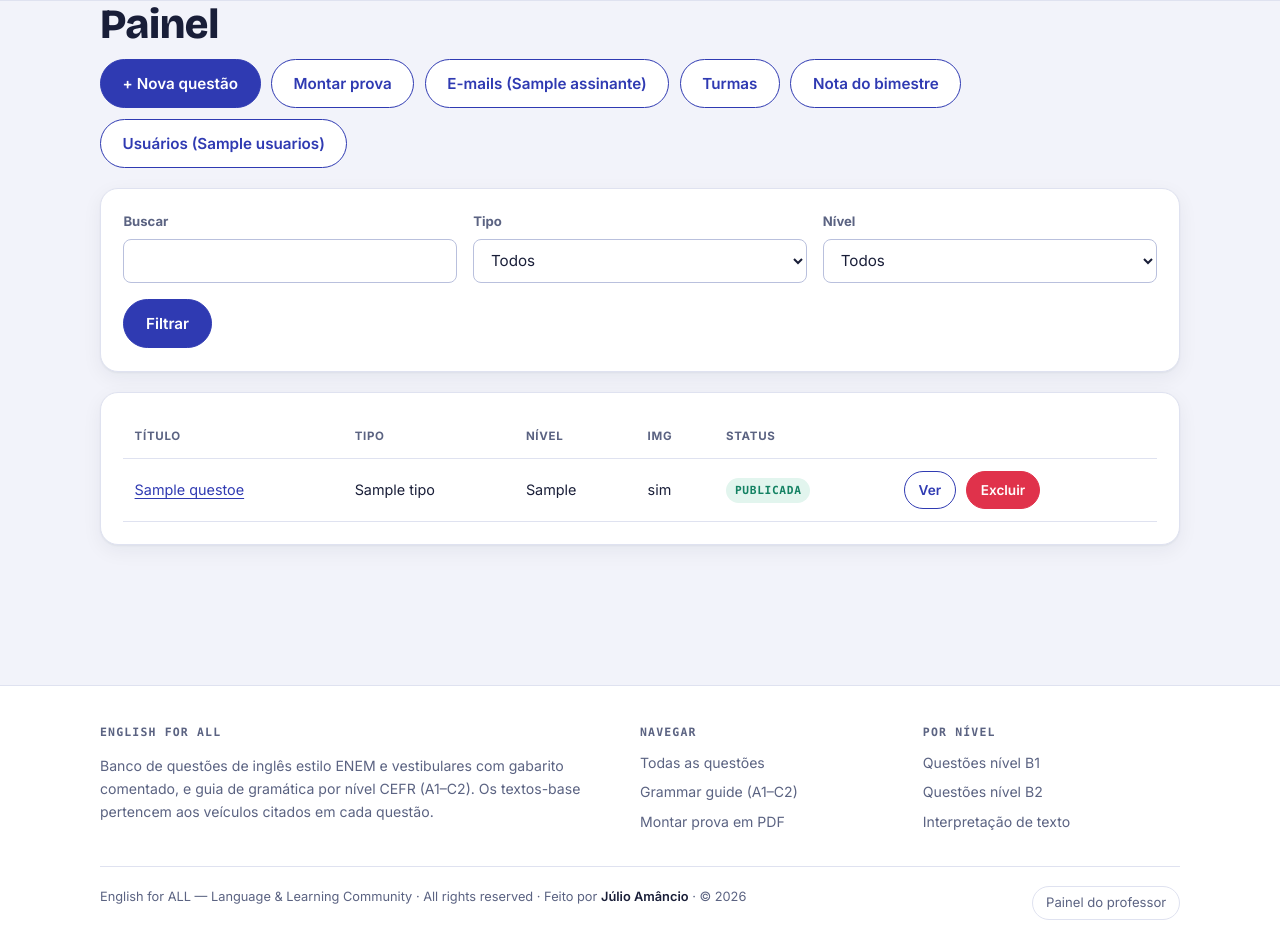
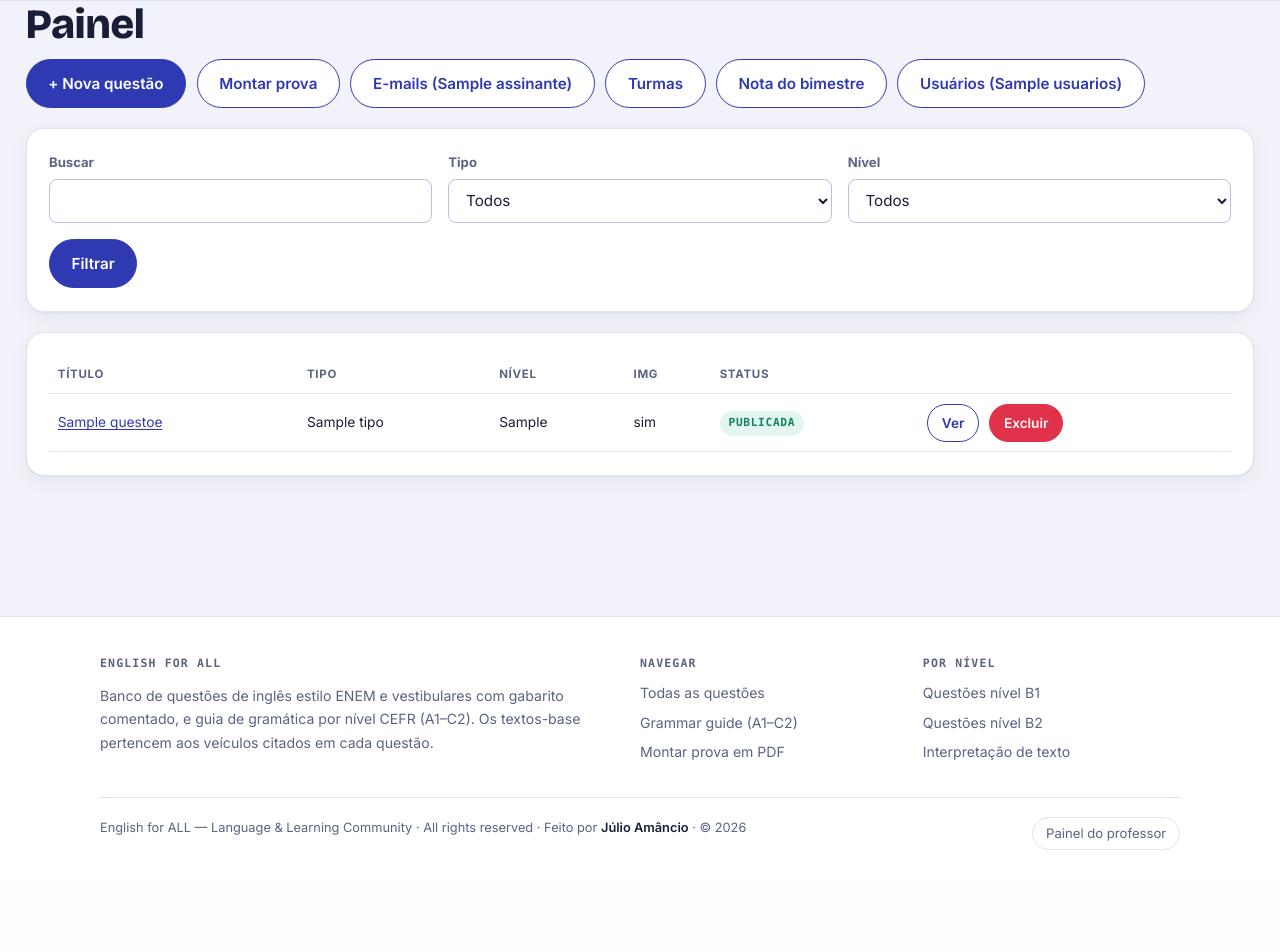
Before and after one commit to Julioamancio/EnglishforALL, a Node project: template views/admin/lista.ejs in a window 1280 px wide. Shown: the part 208-1160 px from the top of the page. After the commit the page ends 1058 px from the top, so only its background shows below. Run offline with Node 20 templates, Linux system fonts and the light colour scheme; the template is opened without the code that fills it: most values are stand-ins (such as "Sample title", 1, 10 or a date in 2020); some libraries are stand-ins or nearby versions.

Commit message:
Tabelas do painel cabem sem rolagem lateral
Rolagem lateral em tabela é ruim de usar, e o professor pediu para tirar. Em
vez de sair encolhendo a letra no escuro, medi coluna a coluna para descobrir
onde a largura estava sendo gasta — e o resultado foi bem diferente do palpite:

  Simulados        156px  para exibir o número "1"
  Aluno            286px
  Último simulado  137px  (cabeçalho de 91px, data de 78px)
  Nota provisória  135px  (cabeçalho de 135px, valor de 30px)

Ou seja: quase toda a largura excedente estava em CABEÇALHO e em ETIQUETA, não
no dado. Três cortes cirúrgicos resolveram sem tocar na legibilidade do que
importa:

- a etiqueta "1 em andamento" virou "+1 aberto", com o texto inteiro no title.
  Por extenso, ela sozinha esticava a coluna Simulados para 156px — mais que o
  dobro do necessário — e era a maior causa da rolagem;
- "Nota provisória" e "Nota final" viraram "Provisória" e "Final". Numa página
  chamada Nota do bimestre, a palavra "nota" no cabeçalho é redundante e custava
  229px;
- o painel ganhou container próprio (.env--painel): os 1120px do site são
  medida de leitura, e o painel não é texto para ler, é tabela para varrer.

Mais dois ajustes de densidade: corpo de .9rem para .86rem, respiro das células
de .75/.7rem para .6/.55rem, e o e-mail do aluno em .78rem.

Resultado medido, com 12 linhas reais:

  Usuários         1089px de tabela — cabe a partir de 1140px de janela
  Nota do bimestre 1057px de tabela — cabe a partir de 1108px de janela

Numa janela de 1152px sobram 12px e 44px. Abaixo de ~1140px a rolagem volta, e
isso é inevitável: são nove colunas, e a alternativa seria encolher a letra a
ponto de o professor não conseguir ler — foi por isso que o piso de largura
ficou (46rem), para que no celular ela role em vez de espremer e quebrar
palavra, que era o problema original.

Co-Authored-By: Claude Opus 5 <noreply@anthropic.com>

```diff
--- a/public/css/estilo.css
+++ b/public/css/estilo.css
@@ -131,6 +131,12 @@ h3 { font-size: 1.08rem; font-weight: 700; }
 
 .env { width: 100%; max-width: var(--largura); margin: 0 auto; padding: 0 1.25rem; }
 .env--estreito { max-width: var(--leitura); }
+/* O painel do professor não é texto para ler, é tabela para varrer: os
+   1120px pensados para leitura obrigavam a tabela a rolar de lado, e
+   rolagem lateral em tabela é ruim de usar. Aqui a largura acompanha a
+   janela, com um teto para não esticar demais em monitor grande. */
+.env--painel { max-width: min(1560px, 98vw); padding-inline: .8rem; }
+@media (max-width: 40rem) { .env--painel { padding-inline: 1rem; } }
 
 .topo {
   position: sticky; top: 0; z-index: 30;
@@ -513,8 +519,8 @@ html[data-tema='escuro'] .selo--rascunho { color: var(--marca); }
 
 /* ---------------------------------------------------------- tabela admin */
 
-.tabela { width: 100%; border-collapse: collapse; font-size: .9rem; }
-.tabela th, .tabela td { text-align: left; padding: .75rem .7rem; border-bottom: 1px solid var(--borda); vertical-align: middle; }
+.tabela { width: 100%; border-collapse: collapse; font-size: .86rem; }
+.tabela th, .tabela td { text-align: left; padding: .6rem .55rem; border-bottom: 1px solid var(--borda); vertical-align: middle; }
 /* `middle` e não `top`: com uma célula de duas linhas (nome + e-mail) e as
    outras de uma, o alinhamento pelo topo deixava a linha inteira torta. */
 .tabela th {
@@ -532,7 +538,7 @@ html[data-tema='escuro'] .selo--rascunho { color: var(--marca); }
    ficha" virava duas linhas, "1ª série do médio" também, e cada linha ficava
    com uma altura diferente. Com um piso de largura ela rola, que é o que a
    caixa em volta sempre esteve preparada para fazer. */
-.tabela--larga { min-width: 54rem; }
+.tabela--larga { min-width: 46rem; }
 
 /* Números à direita e com dígitos de largura fixa: assim as casas se alinham
    entre as linhas e dá para comparar a coluna de cima a baixo. */
@@ -543,6 +549,8 @@ html[data-tema='escuro'] .selo--rascunho { color: var(--marca); }
    contra 73px das outras — uma fila torta no meio da tabela. Como a tabela
    agora rola, é melhor ela ficar mais larga do que ter altura irregular. */
 .tabela__aluno { white-space: nowrap; }
+/* o e-mail é o que mais estica a coluna e é informação de apoio */
+.tabela__aluno small { font-size: .78rem; }
 
 /* seleção de questões no montador */
 .escolha { display: grid; grid-template-columns: auto 1fr; gap: .8rem; align-items: start; padding: .85rem; border: 1px solid var(--borda); border-radius: var(--r); background: var(--superficie); margin-bottom: .6rem; }
@@ -1286,7 +1294,7 @@ html, body { max-width: 100%; overflow-x: clip; }
 .etiqueta--espera {
   white-space: nowrap;
   display: inline-block;
-  font-size: .82rem;
+  font-size: .76rem;
   color: var(--suave);
   background: var(--fundo-2);
   border: 1px solid var(--borda);
--- a/views/admin/aluno.ejs
+++ b/views/admin/aluno.ejs
@@ -3,7 +3,7 @@
   const dataBR = (s) => s ? s.slice(8, 10) + '/' + s.slice(5, 7) + '/' + s.slice(0, 4) : '—';
   const horaBR = (s) => s ? s.slice(11, 16) : '';
 %>
-<div class="env">
+<div class="env env--painel">
   <p class="sim-etiqueta">Ficha do aluno</p>
   <h1><%= aluno.nome %></h1>
   <p class="suave">
--- a/views/admin/assinantes.ejs
+++ b/views/admin/assinantes.ejs
@@ -1,5 +1,5 @@
 <%- include('../partials/cabeca') %>
-<div class="env">
+<div class="env env--painel">
   <h1>E-mails capturados</h1>
   <p><%= assinantes.length %> no total.</p>
   <div class="painel rolagem">
--- a/views/admin/lista.ejs
+++ b/views/admin/lista.ejs
@@ -1,5 +1,5 @@
 <%- include('../partials/cabeca') %>
-<div class="env">
+<div class="env env--painel">
   <h1>Painel</h1>
   <div class="acoes" style="margin-bottom:1.25rem">
     <a class="btn" href="/admin/nova">+ Nova questão</a>
--- a/views/admin/turmas.ejs
+++ b/views/admin/turmas.ejs
@@ -5,7 +5,7 @@
   const cor = (p) => p >= 70 ? 'var(--ok)' : p >= 50 ? 'var(--marca)' : 'var(--correcao)';
   const corTexto = (p) => p >= 70 ? 'ok' : p >= 50 ? 'media' : 'baixa';
 %>
-<div class="env">
+<div class="env env--painel">
   <h1><%= d ? 'Turma ' + d.rotulo : 'Rendimento por turma' %></h1>
 
   <form class="filtro-alunos" method="get" action="/admin/turmas">
--- a/views/partials/cabeca.ejs
+++ b/views/partials/cabeca.ejs
@@ -21,7 +21,7 @@
 <link rel="preconnect" href="https://fonts.googleapis.com">
 <link rel="preconnect" href="https://fonts.gstatic.com" crossorigin>
 <link href="https://fonts.googleapis.com/css2?family=Bricolage+Grotesque:opsz,wght@12..96,600..800&family=Inter:wght@400;500;600;700&family=Source+Serif+4:ital,opsz,wght@0,8..60,400;0,8..60,600;1,8..60,400&display=swap" rel="stylesheet">
-<link rel="stylesheet" href="/css/estilo.css?v=48">
+<link rel="stylesheet" href="/css/estilo.css?v=49">
 <script src="/js/site.js?v=10" defer></script>
 <% if (typeof jsonld !== 'undefined' && jsonld) { %>
 <script type="application/ld+json"><%- JSON.stringify(jsonld) %></script>
```
Also changed, not shown: views/admin/notas.ejs (+5 -2 lines), views/admin/usuarios.ejs (+6 -2 lines).
